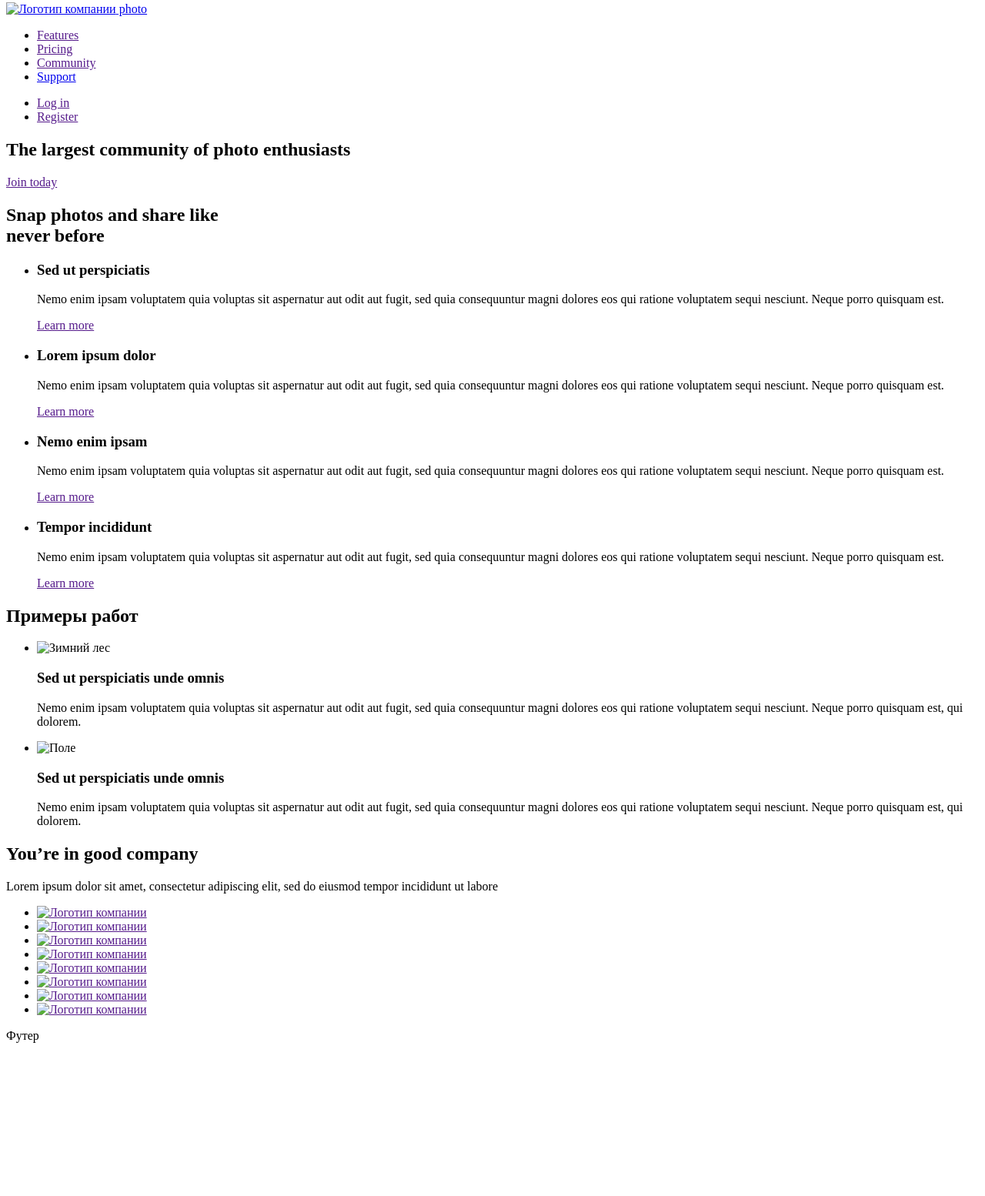
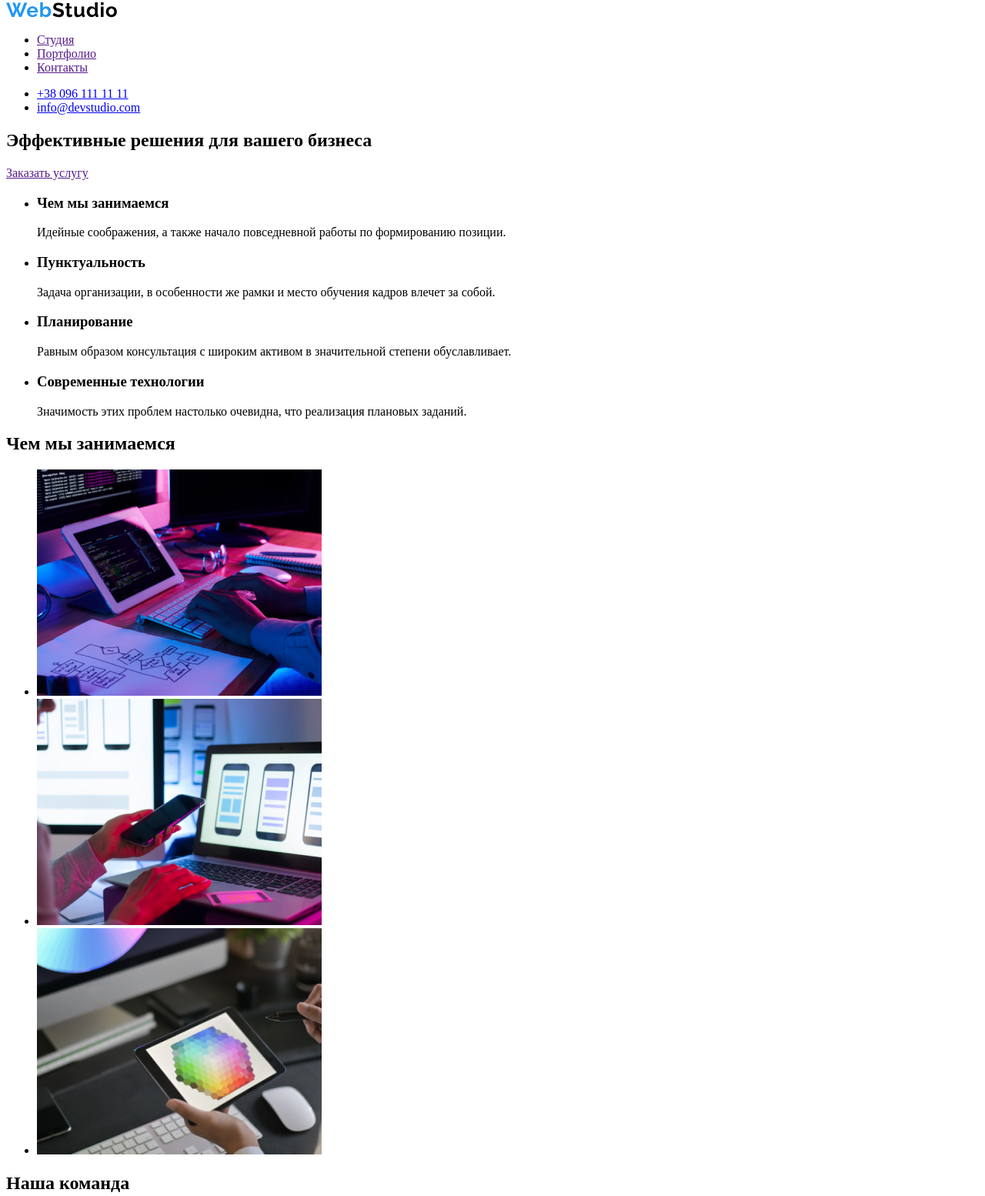
Before and after one commit to ArmatuRio/goit-markup-hw-01, a plain HTML site: page index.html in a window 1280 px wide. Shown: the part 5-1559 px from the top of the page at 77% size. Before the commit the page ends 1368 px from the top, so only its background shows below. Drawn offline with Linux system fonts and the light colour scheme.

Commit message:
Обновлен индекс файл под дз

```diff
--- a/index.html
+++ b/index.html
@@ -10,20 +10,18 @@
     <header>
       <nav>
         <a href="/">
-          <img src="./images/logo.svg" alt="Логотип компании" />
-          photo
+          <img src="./images/WebStudio.svg" alt="Логотип компании" />
         </a>
 
         <ul>
-          <li><a href="">Features</a></li>
-          <li><a href="">Pricing</a></li>
-          <li><a href="">Community</a></li>
-          <li><a href="/support.html">Support</a></li>
+          <li><a href="">Студия</a></li>
+          <li><a href="">Портфолио</a></li>
+          <li><a href="">Контакты</a></li>
         </ul>
 
         <ul>
-          <li><a href="">Log in</a></li>
-          <li><a href="">Register</a></li>
+          <li><a href="tel:+380961111111">+38 096 111 11 11</a></li>
+          <li><a href="mailto:info@devstudio.com">info@devstudio.com</a></li>
         </ul>
       </nav>
     </header>
@@ -31,127 +29,90 @@
     <main>
       <!-- Герой -->
       <section>
-        <h1>The largest community of photo enthusiasts</h1>
-        <a href="">Join today</a>
+        <h1>Эффективные решения для вашего бизнеса</h1>
+        <a href="">Заказать услугу</a>
       </section>
 
-      <!-- Преимущества -->
+      <!-- Чем мы занимаемся -->
       <section>
-        <h2>Snap photos and share like <br />never before</h2>
-
         <ul>
           <li>
-            <h3>Sed ut perspiciatis</h3>
+            <h3>Чем мы занимаемся</h3>
             <p>
-              Nemo enim ipsam voluptatem quia voluptas sit aspernatur aut odit
-              aut fugit, sed quia consequuntur magni dolores eos qui ratione
-              voluptatem sequi nesciunt. Neque porro quisquam est.
+              Идейные соображения, а также начало повседневной работы по
+              формированию позиции.
             </p>
-            <a href="">Learn more</a>
           </li>
           <li>
-            <h3>Lorem ipsum dolor</h3>
+            <h3>Пунктуальность</h3>
             <p>
-              Nemo enim ipsam voluptatem quia voluptas sit aspernatur aut odit
-              aut fugit, sed quia consequuntur magni dolores eos qui ratione
-              voluptatem sequi nesciunt. Neque porro quisquam est.
+              Задача организации, в особенности же рамки и место обучения кадров
+              влечет за собой.
             </p>
-            <a href="">Learn more</a>
           </li>
           <li>
-            <h3>Nemo enim ipsam</h3>
+            <h3>Планирование</h3>
             <p>
-              Nemo enim ipsam voluptatem quia voluptas sit aspernatur aut odit
-              aut fugit, sed quia consequuntur magni dolores eos qui ratione
-              voluptatem sequi nesciunt. Neque porro quisquam est.
+              Равным образом консультация с широким активом в значительной
+              степени обуславливает.
             </p>
-            <a href="">Learn more</a>
           </li>
           <li>
-            <h3>Tempor incididunt</h3>
+            <h3>Современные технологии</h3>
             <p>
-              Nemo enim ipsam voluptatem quia voluptas sit aspernatur aut odit
-              aut fugit, sed quia consequuntur magni dolores eos qui ratione
-              voluptatem sequi nesciunt. Neque porro quisquam est.
+              Значимость этих проблем настолько очевидна, что реализация
+              плановых заданий.
             </p>
-            <a href="">Learn more</a>
           </li>
         </ul>
       </section>
 
       <!-- Примеры работ -->
       <section>
-        <h2>Примеры работ</h2>
+        <h2>Чем мы занимаемся</h2>
 
         <ul>
           <li>
-            <img src="./images/placeholder.png" alt="Зимний лес" width="750" />
-            <h3>Sed ut perspiciatis unde omnis</h3>
-            <p>
-              Nemo enim ipsam voluptatem quia voluptas sit aspernatur aut odit
-              aut fugit, sed quia consequuntur magni dolores eos qui ratione
-              voluptatem sequi nesciunt. Neque porro quisquam est, qui dolorem.
-            </p>
+            <img src="./images/box1.png" alt="бокс1" width="370" />
           </li>
           <li>
-            <img src="./images/placeholder.png" alt="Поле" width="750" />
-            <h3>Sed ut perspiciatis unde omnis</h3>
-            <p>
-              Nemo enim ipsam voluptatem quia voluptas sit aspernatur aut odit
-              aut fugit, sed quia consequuntur magni dolores eos qui ratione
-              voluptatem sequi nesciunt. Neque porro quisquam est, qui dolorem.
-            </p>
+            <img src="./images/box2.png" alt="бокс2" width="370" />
+          </li>
+          <li>
+            <img src="./images/box3.png" alt="бокс3" width="370" />
           </li>
         </ul>
       </section>
 
-      <!-- Testimonials -->
+      <!-- Наша команда -->
       <section>
-        <h2>You’re in good company</h2>
-        <p>
-          Lorem ipsum dolor sit amet, consectetur adipiscing elit, sed do
-          eiusmod tempor incididunt ut labore
-        </p>
+        <h2>Наша команда</h2>
 
         <ul>
           <li>
             <a href=""
-              ><img src="./images/icon.svg" alt="Логотип компании"
+              ><img
+                src="./images/member1.jpg"
+                alt="Игорь Демьяненко"
+                width="270"
             /></a>
           </li>
           <li>
             <a href=""
-              ><img src="./images/icon.svg" alt="Логотип компании"
+              ><img src="./images/member2.jpg" alt="Ольга Репина" width="270"
             /></a>
           </li>
           <li>
             <a href=""
-              ><img src="./images/icon.svg" alt="Логотип компании"
+              ><img
+                src="./images/member3.jpg"
+                alt="Николай Тарасов"
+                width="270"
             /></a>
           </li>
           <li>
             <a href=""
-              ><img src="./images/icon.svg" alt="Логотип компании"
-            /></a>
-          </li>
-          <li>
-            <a href=""
-              ><img src="./images/icon.svg" alt="Логотип компании"
-            /></a>
-          </li>
-          <li>
-            <a href=""
-              ><img src="./images/icon.svg" alt="Логотип компании"
-            /></a>
-          </li>
-          <li>
-            <a href=""
-              ><img src="./images/icon.svg" alt="Логотип компании"
-            /></a>
-          </li>
-          <li>
-            <a href=""
-              ><img src="./images/icon.svg" alt="Логотип компании"
+              ><img src="./images/member4.jpg" alt="Михаил Ермаков" width="270"
             /></a>
           </li>
         </ul>
@@ -159,6 +120,11 @@
     </main>
 
     <!-- Футер -->
-    <footer>Футер</footer>
+    <footer>
+      <address>
+        WebStudio г. Киев, пр-т Леси Украинки, 26 info@example.com +38 099 111
+        11 11
+      </address>
+    </footer>
   </body>
 </html>
```
